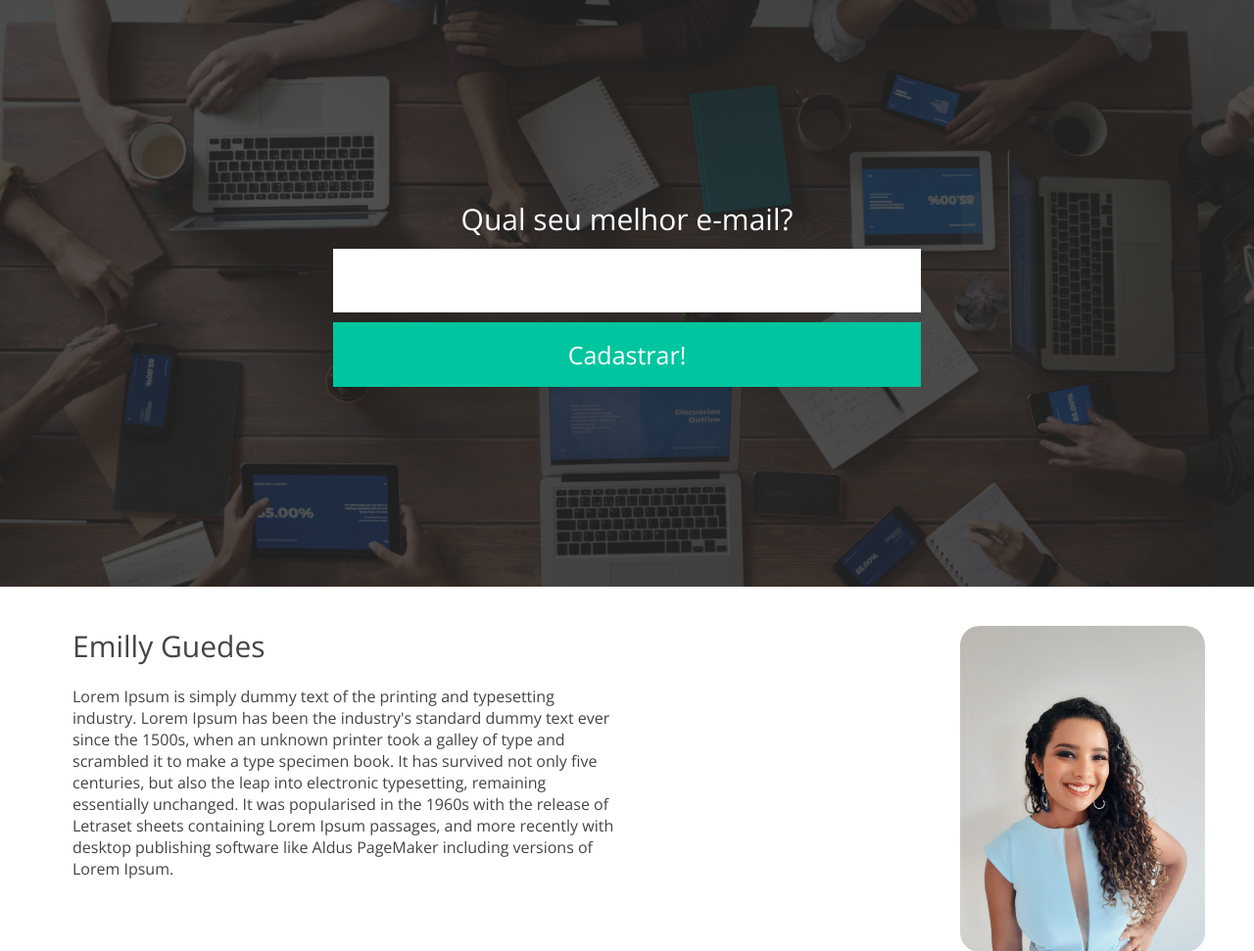
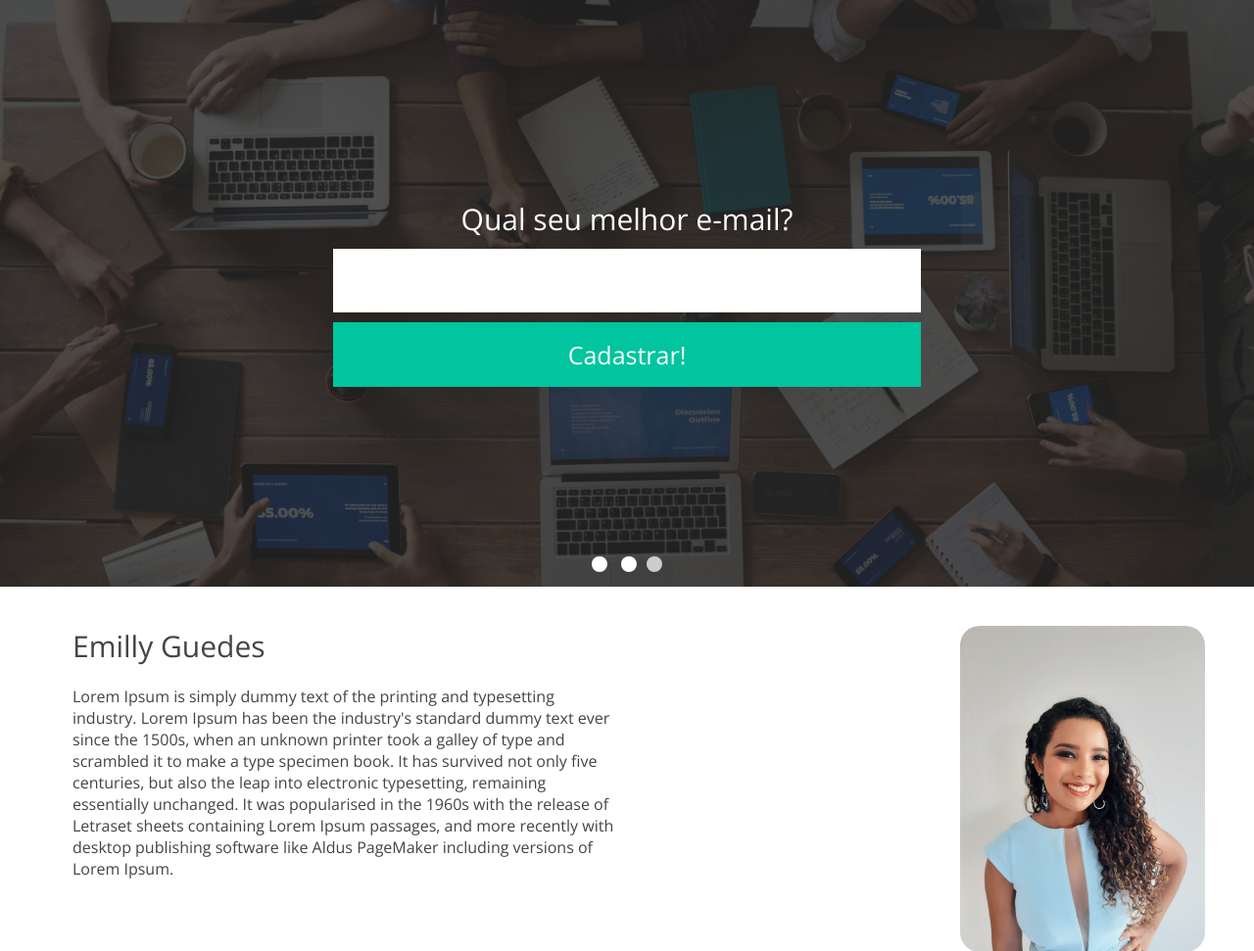
Before and after one commit to EmillyGuedes/projetoPhp, a PHP site: page /projeto/ in a window 1280 px wide. Shown: the part 73-1044 px from the top of the page at 98% size. Run offline with PHP 8.4, Linux system fonts and the light colour scheme; some libraries are stand-ins or nearby versions.

Commit message:
Conclusão do controle de slides.

```diff
--- a/css/style.css
+++ b/css/style.css
@@ -5,13 +5,13 @@
   font-family: "Open Sans";
 }
 
-
-html,body{
-  height:100%;
+html,
+body {
+  height: 100%;
 }
 
-input{
-  border:0;
+input {
+  border: 0;
 }
 
 img {
@@ -54,13 +54,13 @@ header {
   background: #3d437a;
 }
 
-header .logo{
+header .logo {
   font-size: 23px;
   font-weight: 300;
   text-transform: uppercase;
 }
 
-.logo a{
+.logo a {
   text-decoration: none;
   color: white;
 }
@@ -94,13 +94,13 @@ section.banner-container {
   position: relative;
 }
 
-.banner-single{
+.banner-single {
   position: absolute;
   left: 0;
   top: 0;
   z-index: 1;
   width: 100%;
-  height:100%;
+  height: 100%;
   background-size: cover;
   background-position: center;
 }
@@ -257,7 +257,7 @@ footer {
   padding: 30px 0;
 }
 
-footer.fixed{
+footer.fixed {
   position: fixed;
   bottom: 0;
   width: 100%;
@@ -270,19 +270,17 @@ footer p {
   font-size: 16px;
 }
 
-
-section.erro-404{
+section.erro-404 {
   height: 90px;
   background: red;
   overflow-x: hidden;
 }
 
-
-section.erro-404 h2{
+section.erro-404 h2 {
   position: absolute;
   top: 50%;
   width: 100%;
-transform:translateY(-50%);
+  transform: translateY(-50%);
   text-align: center;
   color: #444;
   font-weight: 400;
@@ -290,7 +288,7 @@ font-size: 28px;
   border-top: 2px solid #444;
 }
 
-section.erro-404 p{
+section.erro-404 p {
   margin-top: 8px;
   text-align: center;
   font-size: 16px;
@@ -298,15 +296,15 @@ section.erro-404 p{
   font-weight: 300;
 }
 
-section.erro-404 a{
+section.erro-404 a {
   color: #444;
 }
 
-.wraper-404{
-  transform:translate(-50%,-50%);
-  -ms-transform:translate(-50%,-50%);
-  width:100%;
-  left:50%;
+.wraper-404 {
+  transform: translate(-50%, -50%);
+  -ms-transform: translate(-50%, -50%);
+  width: 100%;
+  left: 50%;
   padding: 0 2%;
   max-width: 1280px;
   text-align: center;
@@ -314,33 +312,33 @@ section.erro-404 a{
   top: 50%;
 }
 
-#map{
+#map {
   width: 100%;
   height: 400px;
 }
 
-.contato-container{
+.contato-container {
   padding: 40px 0;
   text-align: center;
 }
 
-.contato-container input[type=text]{
+.contato-container input[type="text"] {
   margin: 8px 0;
   width: 100%;
   height: 40px;
-  border:1px solid #ccc;
+  border: 1px solid #ccc;
   padding-left: 8px;
   font-size: 16px;
   max-width: 700px;
   color: #444;
 }
 
-.contato-container textarea{
+.contato-container textarea {
   padding: 8px;
   margin: 8px 0;
   width: 100%;
   height: 40px;
-  border:1px solid #ccc;
+  border: 1px solid #ccc;
   padding-left: 8px;
   font-size: 16px;
   max-width: 800px;
@@ -348,12 +346,34 @@ section.erro-404 a{
   color: #444;
 }
 
-.contato-container input[type=submit]{
+.contato-container input[type="submit"] {
   background: #00c59e;
   width: 140px;
   height: 40px;
-  color:white;
+  color: white;
   cursor: pointer;
+}
+
+.bullets {
+  position: absolute;
+  z-index: 5;
+  bottom: 10px;
+  left: 50%;
+  transform: translate(-50%);
+}
+
+.bullets span {
+  margin: 0 5px;
+  display: inline-block;
+  width: 16px;
+  height: 16px;
+  border-radius: 50%;
+  cursor: pointer;
+  background-color: #ccc;
+}
+
+.bullets span.active-slider {
+  background: white;
 }
 
 @media screen and (max-width: 768px) {
--- a/js/slider.js
+++ b/js/slider.js
@@ -8,14 +8,30 @@ $(function () {
   function initSlider() {
     $(".banner-single").hide();
     $(".banner-single").eq(0).show();
+    for (var i = 0; i < maxSlide; i++) {
+      var content = $(".bullets").html();
+      if (i == 0) content += "<span class='active-slider'></span>";
+      else content += "<span></span>";
+      $(".bullets").html(content);
+    }
   }
   function changeSlide() {
     setInterval(function () {
-        $('.banner-single').eq(curSlide).fadeOut(2000);
-        curSlide++;
-        if(curSlide > maxSlide)
-        curSlide = 0;
-        $('.banner-single').eq(curSlide).fadeIn(2000);
+      $(".banner-single").eq(curSlide).stop().fadeOut(2000);
+      curSlide++;
+      if (curSlide > maxSlide) curSlide = 0;
+      $(".banner-single").eq(curSlide).stop().fadeIn(2000);
+      $(".bullets span").removeClass("active-slider");
+      $(".bullets sapn").eq(curSlide).addClass("active-slider");
     }, 3000);
   }
-})
+
+  $("body").on("click", ".bullets span", function () {
+    var currentBullet = $(this);
+    $(".banner-single").eq(curSlide).stop().fadeOut(1000);
+    curSlide = currentBullet.index();
+    $(".banner-single").eq(curSlide).stop().fadeIn(1000);
+    $(".bullets span").removeClass("active-slider");
+    currentBullet.addClass("active-slider");
+  });
+});
--- a/pages/home.php
+++ b/pages/home.php
@@ -9,6 +9,9 @@
             <input type="email" name="email" required>
             <input type="submit" name="acao" value="Cadastrar!" required>
         </form>
+    </div>
+    <div class="bullets">
+        <span class="active-slider"></span>
     </div>
 </section>
 <section class="descricao-autor">
```
Lines whose indentation alone changed are shown as unchanged.
